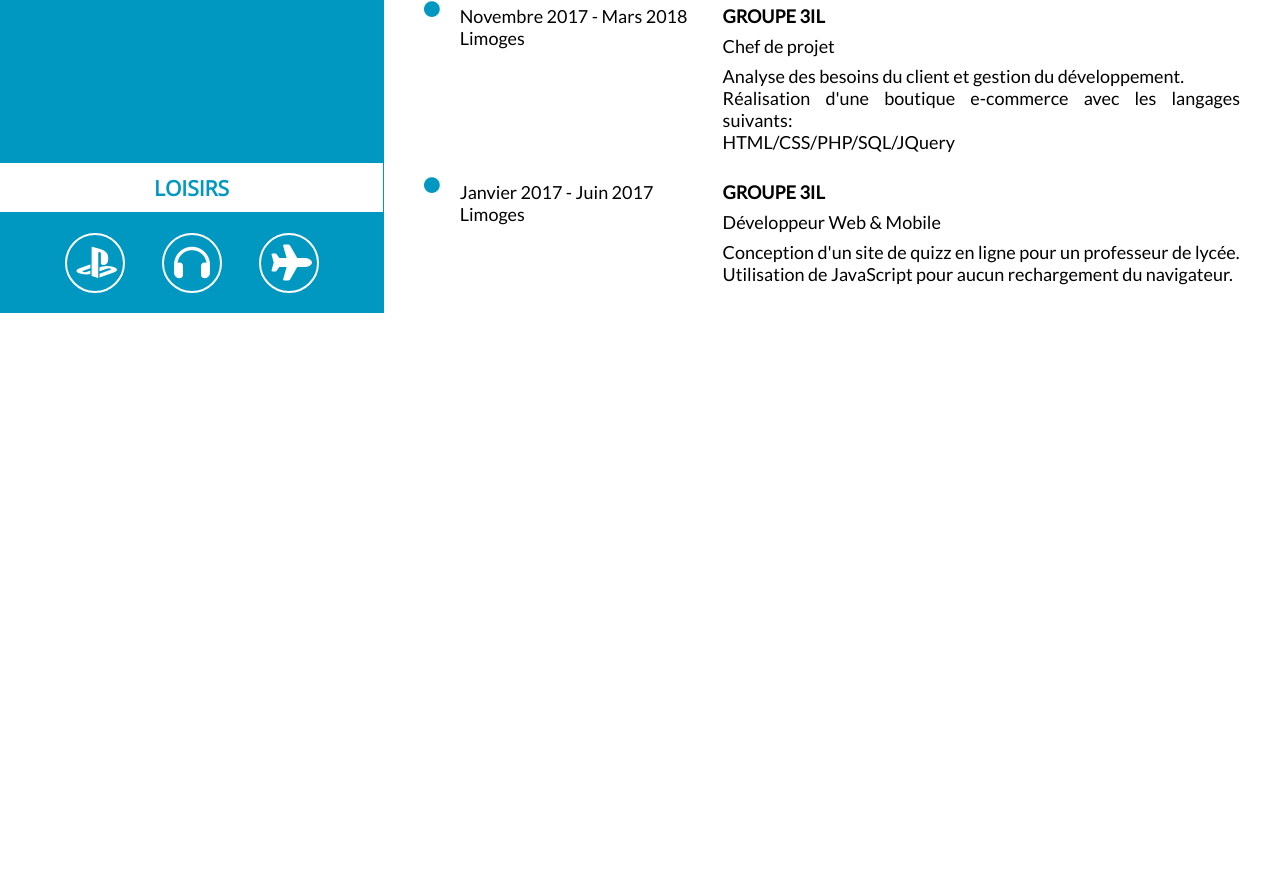
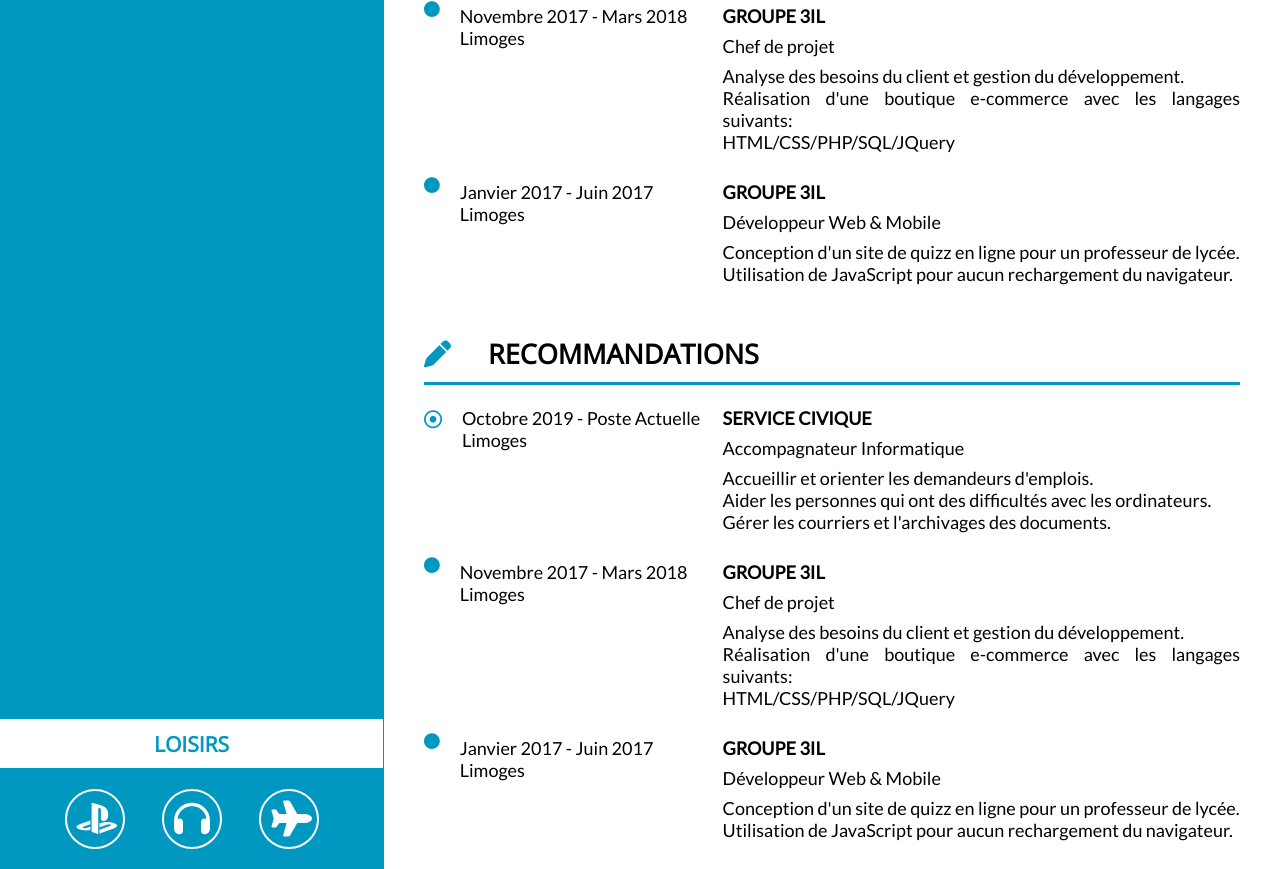
Before and after one commit to mickaelsermont/projet_2, a plain HTML site: page index.html in a window 1280 px wide. Shown: the part 953-1822 px from the top of the page. Before the commit the page ends 1266 px from the top, so only its background shows below. Drawn offline with nearby package versions, Linux system fonts and the light colour scheme.

Commit message:
ajout section recommandations

```diff
--- a/index.html
+++ b/index.html
@@ -163,6 +163,55 @@
 
 				</section>
 
+				<!-- Section RECOMMANDATIONS -->
+				<section class="main_section">
+					<h2><i class="fas fa-pen"></i> RECOMMANDATIONS</h2>
+
+					<article class="article">
+						<div class="date_place">
+							<i class="far fa-dot-circle"></i>
+							<p>Octobre 2019 - Poste Actuelle<br>Limoges</p>
+						</div>
+						<div class="infos">
+							<p><strong>SERVICE CIVIQUE</strong></p>
+							<p>Accompagnateur Informatique</p>
+							<p>Accueillir et orienter les demandeurs d'emplois. <br>
+							Aider les personnes qui ont des difficultés avec les ordinateurs. <br>
+							Gérer les courriers et l'archivages des documents.
+							</p>
+						</div>
+					</article>
+
+					<article class="article">
+						<div class="date_place">
+							<i class="fas fa-circle fa-sm"></i>
+							<p>Novembre 2017 - Mars 2018<br>Limoges</p>
+						</div>
+						<div class="infos">
+							<p><strong>GROUPE 3iL</strong></p>
+							<p>Chef de projet</p>
+							<p>Analyse des besoins du client et gestion du développement.<br>
+							Réalisation d'une boutique e-commerce avec les langages suivants:<br>
+							HTML/CSS/PHP/SQL/JQuery
+							</p>
+						</div>
+					</article>
+
+					<article class="article">
+						<div class="date_place">
+							<i class="fas fa-circle fa-sm"></i>
+							<p>Janvier 2017 - Juin 2017 <br>Limoges</p>
+						</div>
+						<div class="infos">
+							<p><strong>GROUPE 3iL</strong></p>
+							<p>Développeur Web & Mobile</p>
+							<p>Conception d'un site de quizz en ligne pour un professeur de lycée.<br>
+							Utilisation de JavaScript pour aucun rechargement du navigateur.</p>
+						</div>
+					</article>
+
+				</section>
+
 			</div>
 
 		</main>
```
